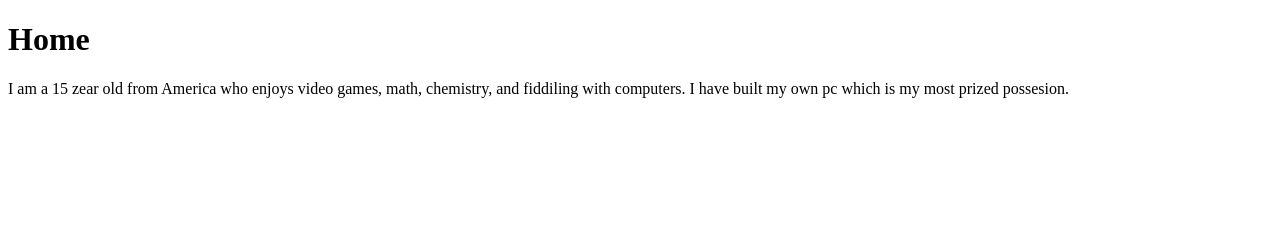
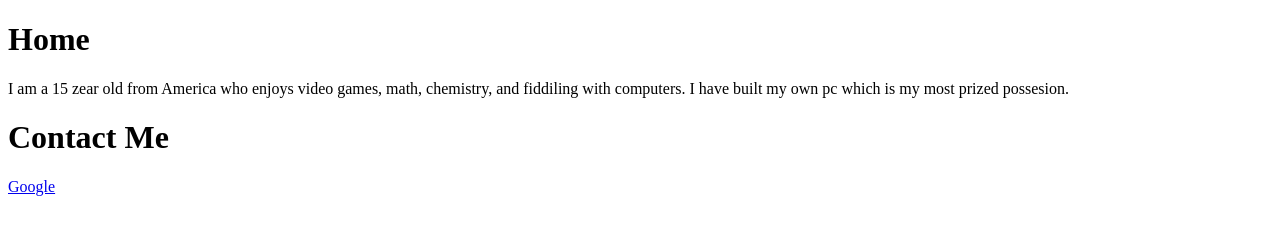
Before and after one commit to AneelKahlon/AneelKahlon.github.io, a plain HTML site: page index.html in a window 1280 px wide. Drawn offline with Linux system fonts and the light colour scheme.

Commit message:
added Contact Me

```diff
--- a/index.html
+++ b/index.html
@@ -3,3 +3,7 @@
 <h1> Home </h1>
 <p> I am a 15 zear old from America who enjoys video games, math, chemistry, and fiddiling with computers. I have built my own pc which is my most prized possesion.
 </p>
+
+<h1> Contact Me </h1>
+
+<a href="http://google.com"> Google </a>
```
